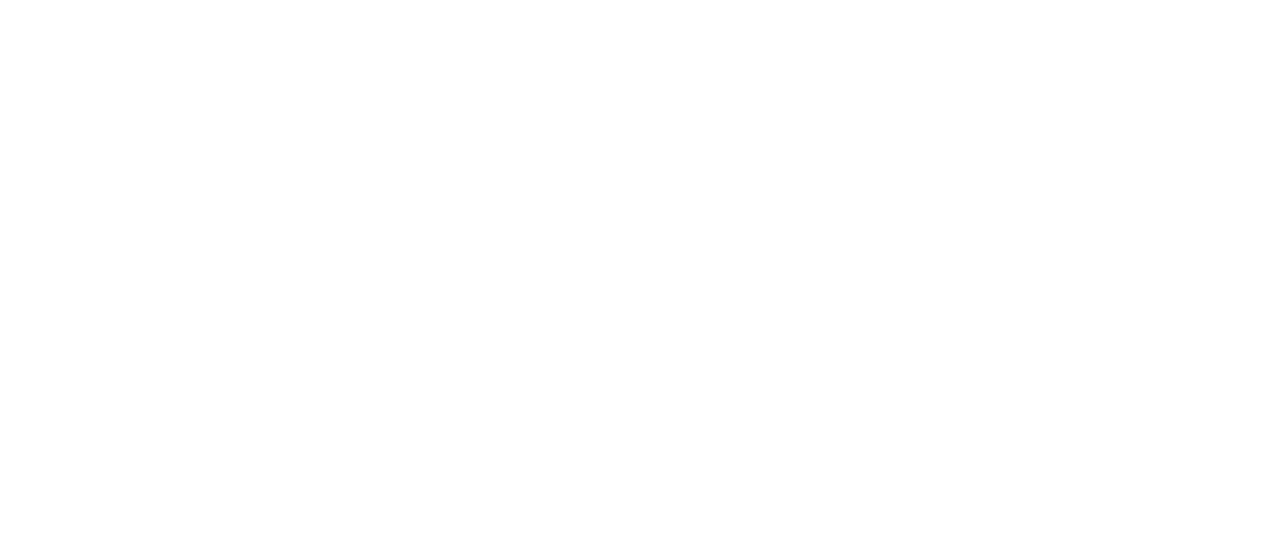
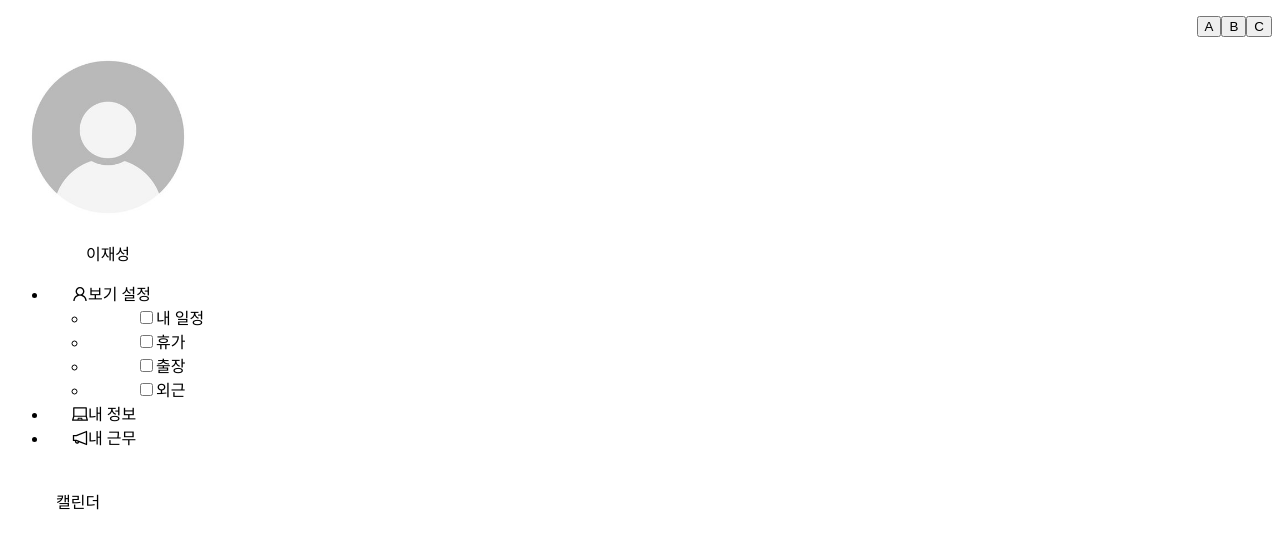
Before and after one commit to InAndOut-douzone/Cha-Cha-Cha, a React (Create React App) app in the folder front_inandout/: page / in a window 1280 px wide. Shown: the top 548 px of the page. Built offline with nearby package versions, Linux system fonts and the light colour scheme; the HTML template or start-up script is replaced by a standard one.

Commit message:
app.js 수정

```diff
--- a/front_inandout/src/App.js
+++ b/front_inandout/src/App.js
@@ -1,12 +1,16 @@
 import React from 'react';
-import Cal from './Cal';
+import ApiTest from './ApiTest';
+import ApiTest2 from './ApiTest2';
+import DateTest from './DateTest';
+import First from './First';
 
-function App() {
+export default function App() {
   return (
     <div className="App">
-
+      {/* <ApiTest />
+      <ApiTest2 />
+      <DateTest /> */}
+      <First />
     </div>
   );
 }
-
-export default App;
```
